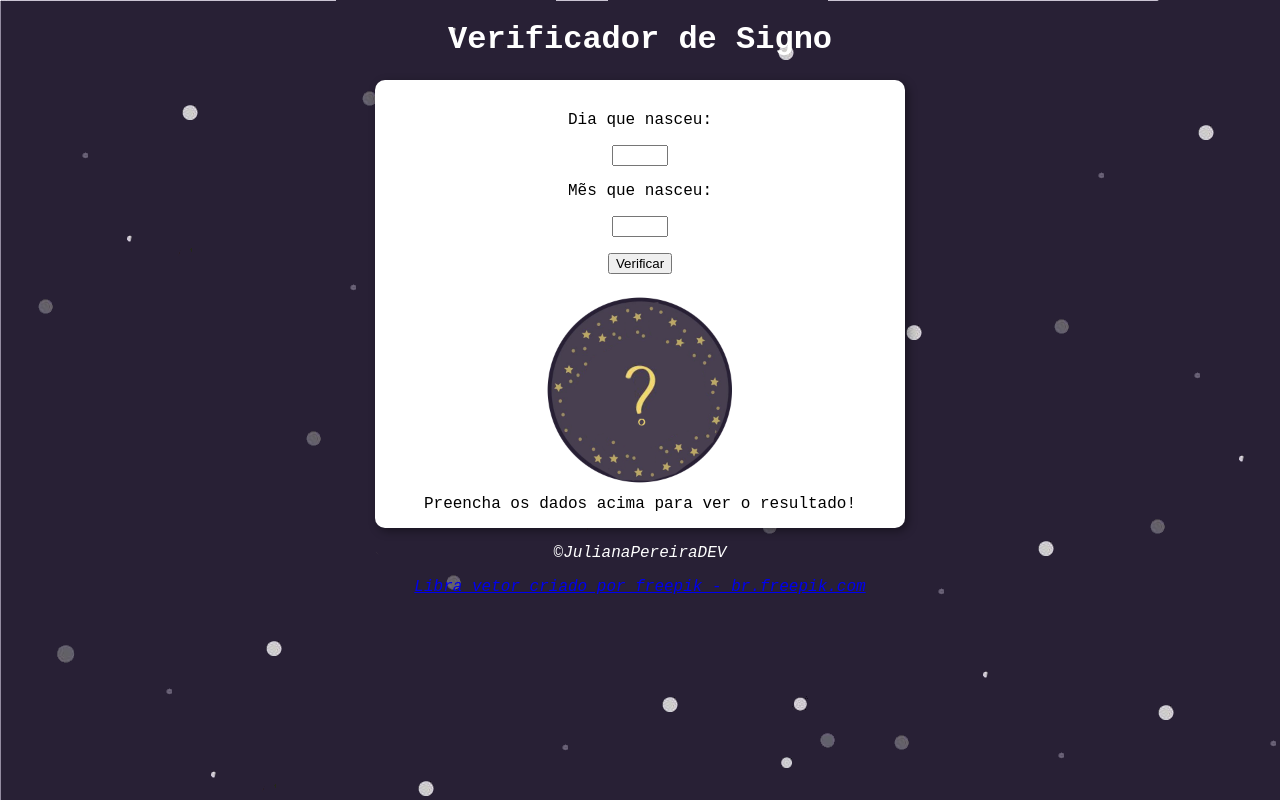
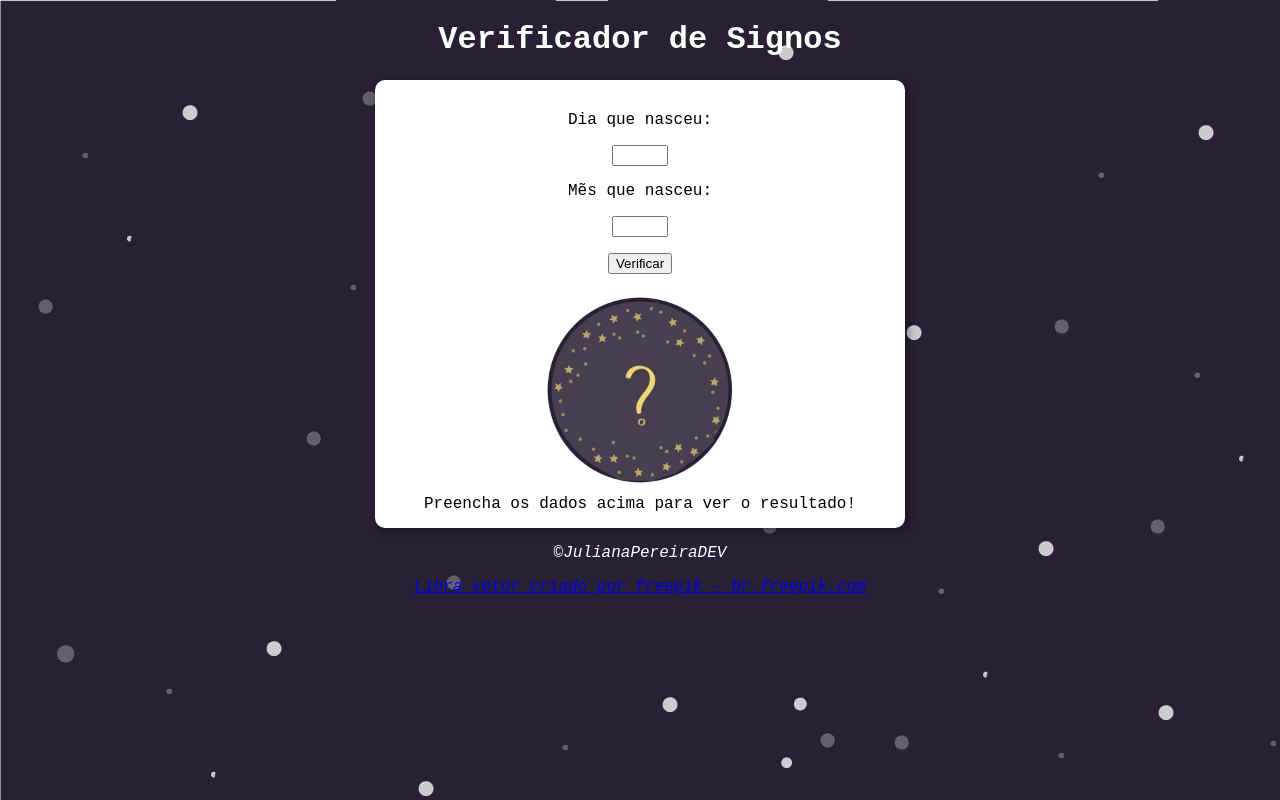
Before and after one commit to julianapereiradev/verificadorsignos, a plain HTML site: page index.html in a window 1280 px wide. Drawn offline with Linux system fonts and the light colour scheme.

Commit message:
Update index.html

```diff
--- a/index.html
+++ b/index.html
@@ -9,7 +9,7 @@
   </head>
   <body>
     <header>
-      <h1>Verificador de Signo</h1>
+      <h1>Verificador de Signos</h1>
     </header>
     <section>
       <div>
```
